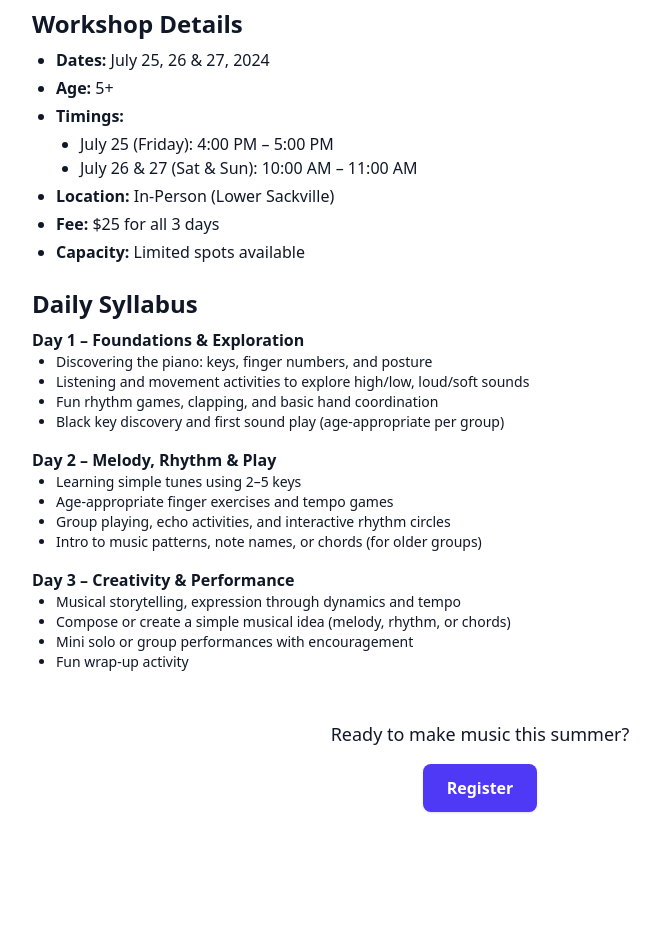
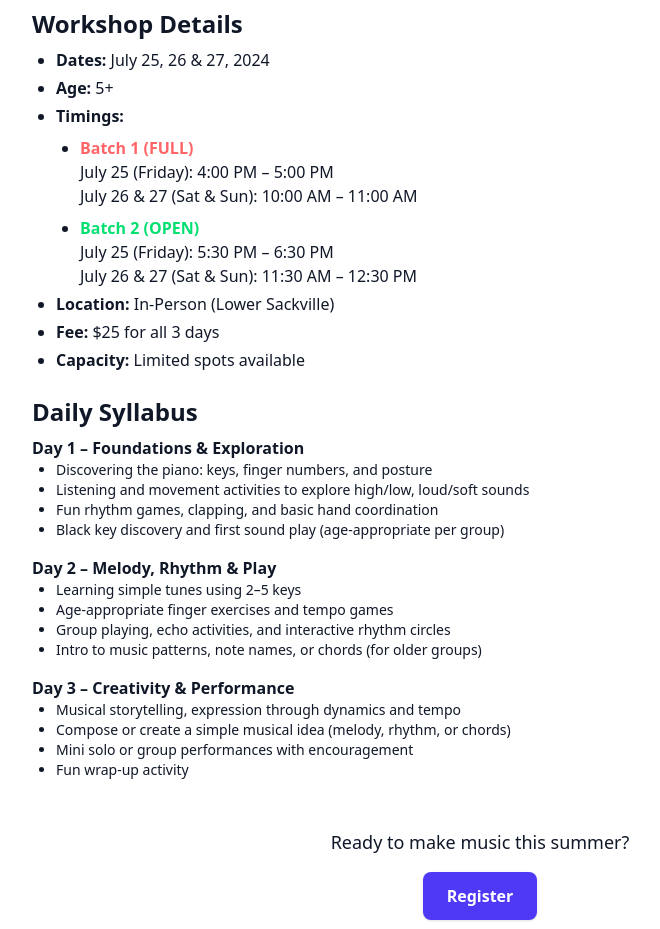
Before and after one commit to ashwinkotee/music-teaching-website, a React (Vite) app: page /workshops/piano-basics-workshop in a window 1280 px wide. Shown: the part 1380-2309 px from the top of the page, without its empty margins (160-820 px from the left). Before the commit the page ends 2256 px from the top, so only its background shows below. Built offline with nearby package versions, Linux system fonts and the light colour scheme.

Commit message:
workshop batch update

```diff
--- a/src/pages/workshops/PIanoBasicsWorkshop.jsx
+++ b/src/pages/workshops/PIanoBasicsWorkshop.jsx
@@ -48,11 +48,25 @@ const PianoWorkshop = () => {
               </li>
               <li>
                 <strong>Timings:</strong>
+                <ul className="list-disc pl-6 mt-2 space-y-2">
+                  <li>
+                    <span className="font-semibold text-red-400">
+                      Batch 1 (FULL)
+                    </span>{" "}
+                    <br />
+                    July 25 (Friday): 4:00 PM – 5:00 PM <br />
+                    July 26 & 27 (Sat & Sun): 10:00 AM – 11:00 AM
+                  </li>
+                  <li>
+                    <span className="font-semibold text-green-400">
+                      Batch 2 (OPEN)
+                    </span>{" "}
+                    <br />
+                    July 25 (Friday): 5:30 PM – 6:30 PM <br />
+                    July 26 & 27 (Sat & Sun): 11:30 AM – 12:30 PM
+                  </li>
+                </ul>
               </li>
-              <ul className="list-disc pl-6">
-                <li>July 25 (Friday): 4:00 PM – 5:00 PM</li>
-                <li>July 26 & 27 (Sat & Sun): 10:00 AM – 11:00 AM</li>
-              </ul>
               <li>
                 <strong>Location:</strong> In-Person (Lower Sackville)
               </li>
```
